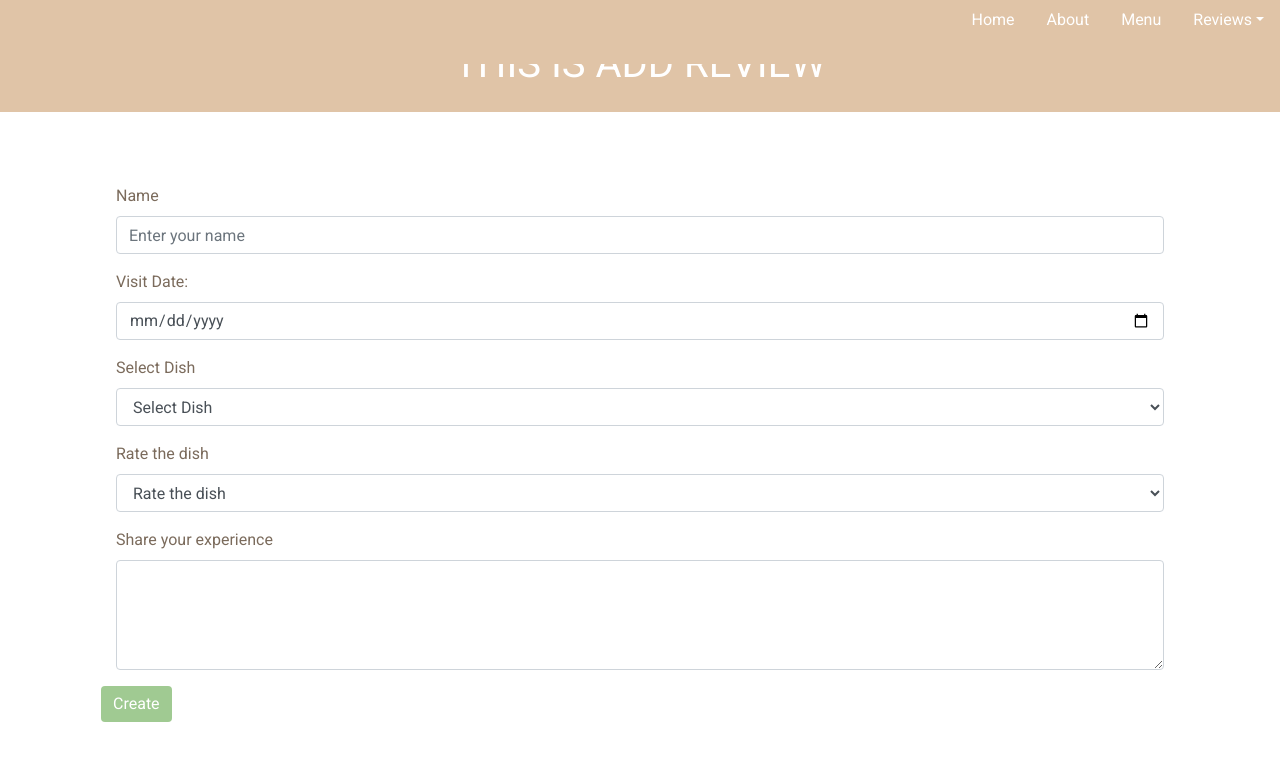
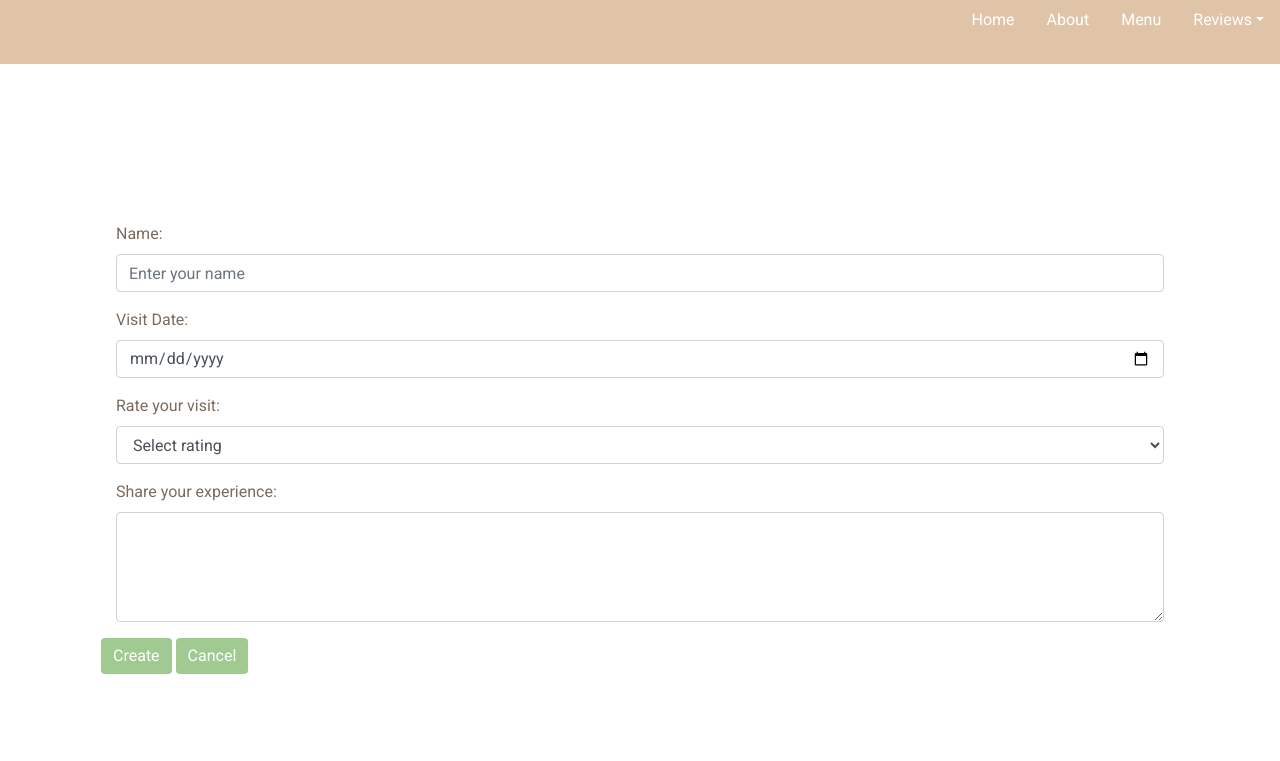
Before and after one commit to Code-Institute-Submissions/sofias_bistro, a Flask app: page /reviews/new in a window 1280 px wide. Shown: the top 761 px of the page. Run offline with Flask 2, Linux system fonts and the light colour scheme; some libraries are stand-ins or nearby versions.

Commit message:
Inserted validation to required fields in review form.

```diff
--- a/app.py
+++ b/app.py
@@ -65,12 +65,6 @@
 @app.route('/reviews/new')
 def add_review():
 
-    # rating = request.form.get('rating')
-    # dish = request.form.get('item_name')
-
-    # all_ratings = ["1", "2", "3", "4", "5"]
-    # all_menu_items = conn[DATABASE_NAME][MENU].find()
-
     return render_template('add_review.html', all_ratings=all_ratings, all_menu_items=all_menu_items, selected_review={})
 
 
@@ -79,19 +73,17 @@
 def process_add_review():
 
 
-    menu_item_id = request.form.get('item_name')
+    # menu_item_id = request.form.get('item_name')
     date = request.form.get('visit_date')
     reviewer_name = request.form.get('reviewer_name')
-    # dish_tasted = request.form.get('item_name')
     rating = request.form.get('rating')
     comment = request.form.get('comment')
 
 
     conn[DATABASE_NAME][REVIEWS].insert({
-        'menu_item_id': ObjectId(menu_item_id),
+        # 'menu_item_id': ObjectId(menu_item_id),
         'date': date,
         'reviewer_name': reviewer_name,
-        # 'item_name': dish_tasted,
         'rating': rating,
         'comment': comment
     })
@@ -103,16 +95,16 @@
 
 
 
-#Routing page of reviews for each menu item
-@app.route('/menu/<menu_item_id>/reviews')
-def see_menu_reviews(menu_item_id):
+# #Routing page of reviews for each menu item
+# @app.route('/menu/<menu_item_id>/reviews')
+# def see_menu_reviews(menu_item_id):
 
-    item_results = conn[DATABASE_NAME][MENU].find_one({ '_id': ObjectId(menu_item_id)})
-    reviews = conn[DATABASE_NAME][REVIEWS].aggregate([{
-        "$match": { 'menu_item_id': ObjectId(menu_item_id) }
-    }])
+#     item_results = conn[DATABASE_NAME][MENU].find_one({ '_id': ObjectId(menu_item_id)})
+#     reviews = conn[DATABASE_NAME][REVIEWS].aggregate([{
+#         "$match": { 'menu_item_id': ObjectId(menu_item_id) }
+#     }])
 
-    return render_template('menu_reviews.html', item_results=item_results, reviews=reviews)
+#     return render_template('menu_reviews.html', item_results=item_results, reviews=reviews)
 
 
 
@@ -133,10 +125,9 @@
 
 
 
-    menu_item_id = request.form.get('item_name')
+    # menu_item_id = request.form.get('item_name')
     date = request.form.get('visit_date')
     reviewer_name = request.form.get('reviewer_name')
-    # dish_tasted = request.form.get('item_name')
     rating = request.form.get('rating')
     comment = request.form.get('comment')
 
@@ -145,7 +136,7 @@
     conn[DATABASE_NAME][REVIEWS].update({
         '_id': ObjectId(review_id)}, {
         '$set': {
-        'menu_item_id': ObjectId(menu_item_id),
+        # 'menu_item_id': ObjectId(menu_item_id),
         'date': date,
         'reviewer_name': reviewer_name,
         # 'item_name': dish_tasted,
--- a/templates/add_review.html
+++ b/templates/add_review.html
@@ -1,15 +1,16 @@
 {%extends 'layout.template.html'%}
 
 {%block title%}{%endblock%}
-{%block h1%}THIS IS ADD REVIEW{%endblock%}
+{%block h1%}{%endblock%}
 
 {%block content%}
-
+<h2 class="justify-content-center" style="text-align: center;">Add A Review</h2>
 <div class='container mt-4 pt-4'>
 
-    <form class="form b-2 m-3 pt-4" enctype="multipart/form-data" method="POST">
+    <form class="form b-2 m-3 pt-4 needs-validation" enctype="multipart/form-data" method="POST">
         {%include "review_form.template.html"%}
         <input type='submit' value='Create' class='btn btn-primary' />
+        <a class="btn btn-primary" href="{{url_for('see_all_reviews')}}">Cancel</a>
     </form>
 </div>
 {%endblock%}
--- a/templates/edit_review.html
+++ b/templates/edit_review.html
@@ -1,12 +1,13 @@
  {%extends 'layout.template.html'%}
 
 {%block title%}{%endblock%}
-{%block h1%}EDIT REVIEW{%endblock%}
+
 
 {%block content%}
-
+<h2 class="justify-content-center" style="text-align: center;">Edit Review</h2>
     <form class="form b-2 m-3 pt-4" enctype="multipart/form-data" method="POST">
         {%include "review_form.template.html"%}
         <input type='submit' value='Update' class='btn btn-primary' />
+        <a class="btn btn-primary" href="{{url_for('see_all_reviews')}}">Cancel</a>
     </form>
 {%endblock%}
--- a/templates/menu.html
+++ b/templates/menu.html
@@ -22,7 +22,6 @@
   <div class="card-body">
     <h5 class="mt-0">{{each_appetiser['item_name']}}</h5>
     <p>{{each_appetiser['item_description']}}</p>
-    <a href="{{url_for('see_menu_reviews', menu_item_id=each_appetiser['_id'])}}" class="btn">Reviews</a>
   </div>
 </div>
 {%endfor%}
@@ -45,7 +44,6 @@
   <div class="card-body">
     <h5 class="mt-0">{{each_pasta['item_name']}}</h5>
     <p>{{each_pasta['item_description']}}</p>
-    <a href="{{url_for('see_menu_reviews', menu_item_id=each_pasta['_id'])}}" class="btn">Reviews</a>
   </div>
 </div>
 {%endfor%}
@@ -64,7 +62,6 @@
   <div class="card-body">
     <h5 class="mt-0">{{each_pizza['item_name']}}</h5>
     <p>{{each_pizza['item_description']}}</p>
-    <a href="{{url_for('see_menu_reviews', menu_item_id=each_pizza['_id'])}}" class="btn">Reviews</a>
   </div>
 </div>
   {%endfor%}
@@ -83,7 +80,6 @@
   <div class="card-body">
     <h5 class="mt-0">{{each_entree['item_name']}}</h5>
     <p>{{each_entree['item_description']}}</p>
-    <a href="{{url_for('see_menu_reviews', menu_item_id=each_entree['_id'])}}" class="btn">Reviews</a>
   </div>
 </div>
   {%endfor%}
@@ -104,7 +100,6 @@
     <div class="card-body m-3">
       <h5 class="mt-0">{{each_dessert['item_name']}}</h5>
       <p>{{each_dessert['item_description']}}</p>
-      <a href="{{url_for('see_menu_reviews', menu_item_id=each_dessert['_id'])}}" class="btn">Reviews</a>
     </div>
   </div>
       {%endfor%}
--- a/templates/review_form.template.html
+++ b/templates/review_form.template.html
@@ -4,38 +4,22 @@
 {%block content%}
 
 <div class="form-group mt-4 pt-4">
-    <label for="reviewer-name">Name</label>
-    <input type="text" class="form-control" id="reviewer-name" name="reviewer_name" value="{{selected_review['reviewer_name']}}" placeholder="Enter your name">
+    <label for="reviewer-name">Name:</label>
+    <input type="text" class="form-control" id="reviewer-name" name="reviewer_name" value="{{selected_review['reviewer_name']}}" placeholder="Enter your name" required="true">
 </div>
 
-<div class="form-group">
+<div class="form-group was">
     <label class='label' for="restaurant-name">Visit Date:</label>
-    <input type="date" class="form-control" id="visit-date" name="visit_date" value="{{selected_review['date']}}" placeholder="Enter visited date">
+    <input type="date" class="form-control" id="visit-date" name="visit_date" value="{{selected_review['date']}}" placeholder="Enter visited date" required="true">
+
 </div>
 
-<div class="form-group">
-    <label for="menu_item">Select Dish</label>
-    <select class="form-control" name="item_name" value="{{selected_review['menu_item_id']}}" id="menu-item">
-      <option >Select Dish</option>
-      {%for m in all_menu_items%}
 
-         <option value='{{m['_id']}}'
-         {%if item_name == m %}
-         selected
-
-         {%endif%}
-         {%if selected_review['menu_item_id'] == m['_id'] %}
-         selected
-         {%endif%}
-         >{{m['item_name']}}</option>
-      {%endfor%}
-    </select>
-</div>
 
 <div class="form-group">
-    <label for="rating">Rate the dish</label>
-    <select class="form-control" name="rating" id="rating">
-      <option>Rate the dish</option>
+    <label for="rating">Rate your visit:</label>
+    <select class="form-control" name="rating" id="rating" required="true">
+      <option value="">Select rating</option>
       {%for r in all_ratings%}
 
          <option  value="{{r}}"
@@ -47,12 +31,14 @@
          {%endif%}
 
 
-         >{{r}}</option>
+        >{{r}}</option>
       {%endfor%}
     </select>
+
 </div>
+
 <div class="form-group">
-    <label for="comment">Share your experience</label>
+    <label for="comment">Share your experience:</label>
     <textarea class="form-control" id="comment" name="comment" rows="4">{{selected_review['comment']}}</textarea>
 </div>
 
```
Also changed, not shown: static/css/styles.css (line endings or trailing spaces).
